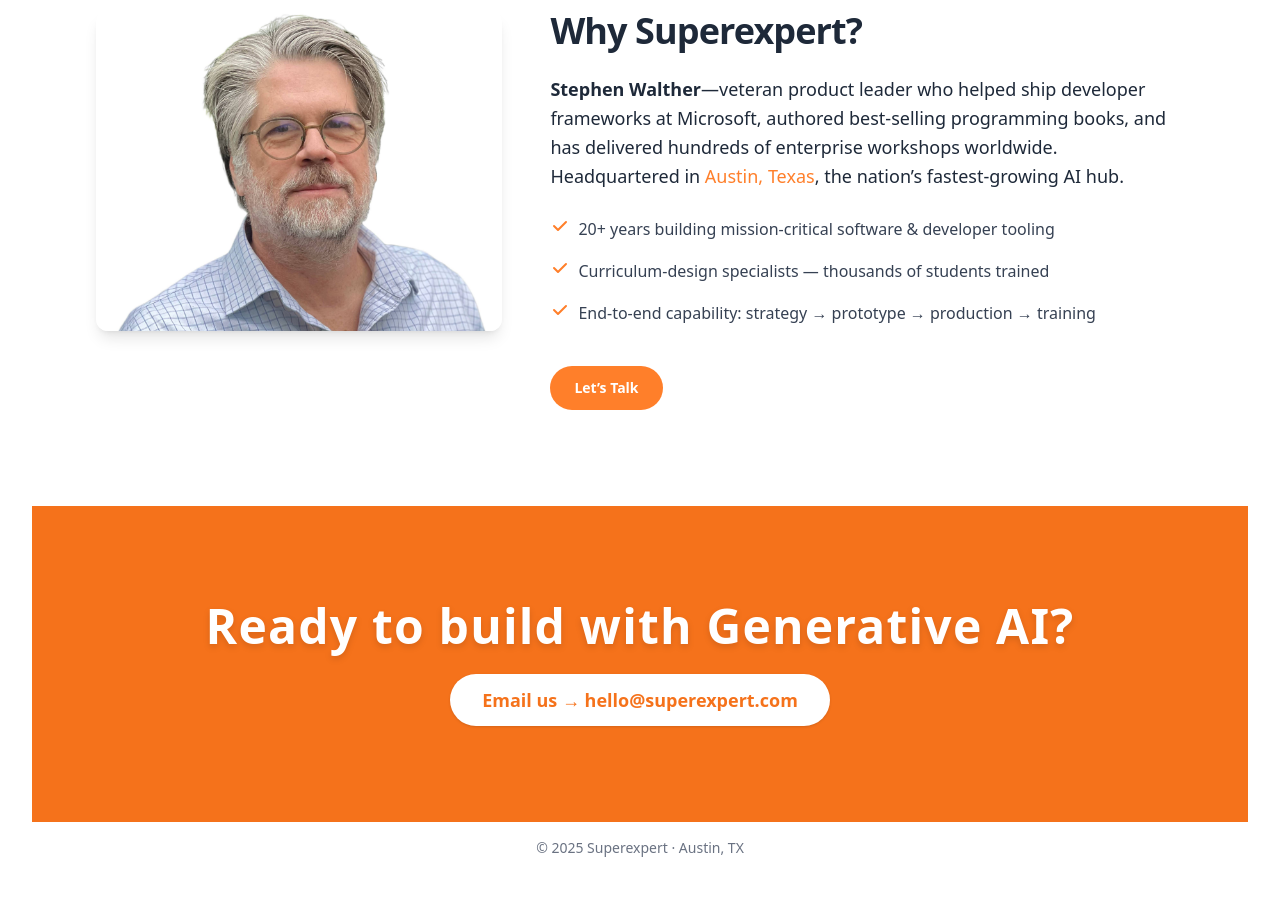
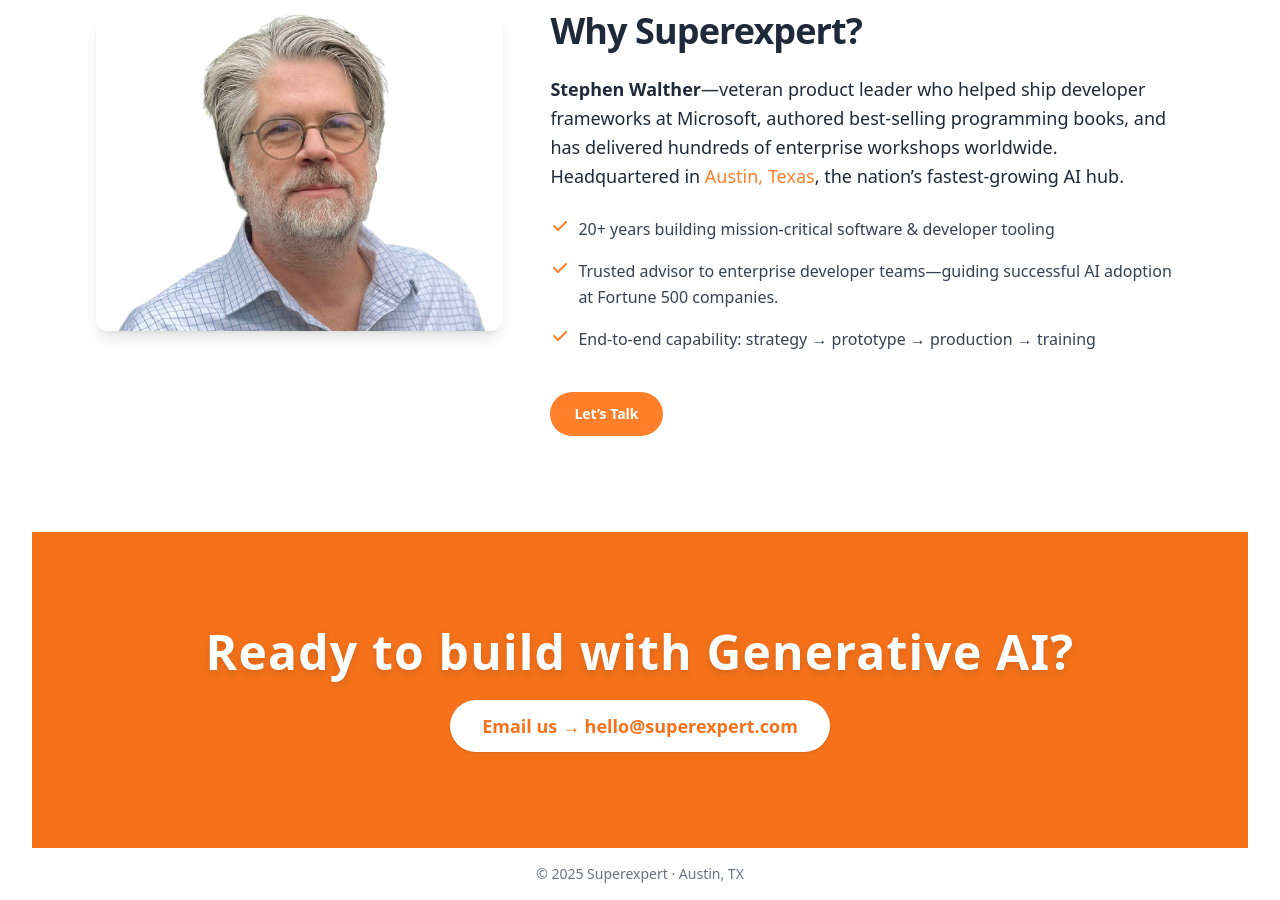
Before and after one commit to Superexpert/superexpert-com, a Jekyll site: the page built from index.markdown, in a window 1280 px wide and 900 px high, scrolled down 2456 px. Built offline with Jekyll 4.4.1, drawn with Linux system fonts in a browser that asks for light colours; before the commit the page ends 3330 px from its top, so only the background shows below that.

Commit message:
Updated bio

```diff
--- a/index.markdown
+++ b/index.markdown
@@ -212,7 +212,7 @@ description: "Consulting company located in Austin, Texas that provides consulti
                viewBox="0 0 20 20"><path d="M16.707 5.293a1 1 0 0 0-1.414 0L8
                12.586 4.707 9.293a1 1 0 0 0-1.414 1.414l4 4a1 1 0
                0 0 1.414 0l8-8a1 1 0 0 0 0-1.414z"/></svg>
-          Curriculum-design specialists — thousands of students trained
+          Trusted advisor to enterprise developer teams—guiding successful AI adoption at Fortune 500 companies.
         </li>
         <li class="flex gap-2">
           <svg class="h-5 w-5 shrink-0 text-[#ff7f2a]" fill="currentColor"
```
Also changed, not shown: 1 other file.
